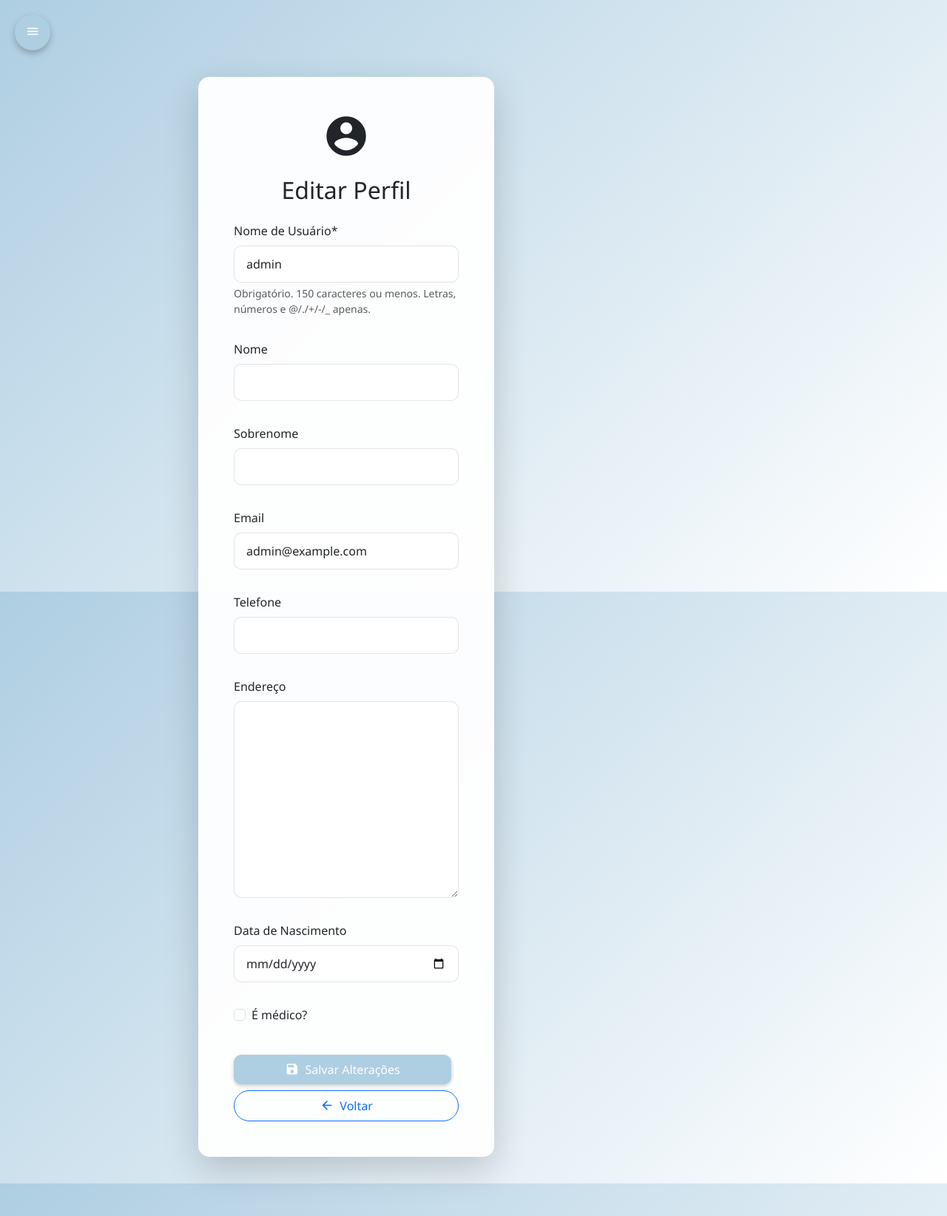
After one commit to hugoeg123/MVP1, a Django app: page /profile/edit/ in a window 1280 px wide. The commit adds this page. Shown: the whole page at 74% size. Run offline with Django 5.2, Linux system fonts and the light colour scheme; a user stored in the database is signed in; data comes from the database, SQL or seed files in the repository; both versions use the stored data as it was after the commit; some libraries are stand-ins or nearby versions.

Commit message:
Initial commit: Django project setup with authentication, profiles, and medical records

```diff
--- a/accounts/forms.py
+++ b/accounts/forms.py
@@ -1,5 +1,7 @@
 from allauth.account.forms import SignupForm
 from django import forms
+from django.contrib.auth import get_user_model
+from .models import UserProfile
 
 class CustomSignupForm(SignupForm):
     username = forms.CharField(max_length=30, label='Nome de Usuário')
@@ -13,3 +15,41 @@ class CustomSignupForm(SignupForm):
         user.username = self.cleaned_data['username']
         user.save()
         return user
+
+class UserEditForm(forms.ModelForm):
+    phone_number = forms.CharField(max_length=20, required=False, label='Telefone')
+    address = forms.CharField(widget=forms.Textarea, required=False, label='Endereço')
+    date_of_birth = forms.DateField(required=False, label='Data de Nascimento',
+                                  widget=forms.DateInput(attrs={'type': 'date'}))
+    is_doctor = forms.BooleanField(required=False, label='É médico?')
+
+    class Meta:
+        model = get_user_model()
+        fields = ['username', 'first_name', 'last_name', 'email']
+        labels = {
+            'username': 'Nome de Usuário',
+            'first_name': 'Nome',
+            'last_name': 'Sobrenome',
+            'email': 'Email'
+        }
+
+    def __init__(self, *args, **kwargs):
+        super().__init__(*args, **kwargs)
+        if self.instance and hasattr(self.instance, 'userprofile'):
+            self.fields['phone_number'].initial = self.instance.userprofile.phone_number
+            self.fields['address'].initial = self.instance.userprofile.address
+            self.fields['date_of_birth'].initial = self.instance.userprofile.date_of_birth
+            self.fields['is_doctor'].initial = self.instance.userprofile.is_doctor
+
+    def save(self, commit=True):
+        user = super().save(commit=False)
+        if commit:
+            user.save()
+            # Update UserProfile
+            profile = user.userprofile
+            profile.phone_number = self.cleaned_data['phone_number']
+            profile.address = self.cleaned_data['address']
+            profile.date_of_birth = self.cleaned_data['date_of_birth']
+            profile.is_doctor = self.cleaned_data['is_doctor']
+            profile.save()
+        return user
--- a/accounts/urls.py
+++ b/accounts/urls.py
@@ -5,5 +5,6 @@ urlpatterns = [
     path('', views.home, name='home'),  # Add the home view as root URL
     path('home/', views.home_logged, name='home_logged'),  # Add URL pattern for logged-in homepage
     path('accounts/', include('allauth.urls')),  # This includes all the authentication URLs from allauth
-    path('profile/', views.profile_view, name='account_profile'),  # Add URL pattern for user profile
+    path('profile/', views.profile_view, name='profile'),  # Add URL pattern for user profile
+    path('profile/edit/', views.edit_profile, name='edit_profile'),  # Add URL pattern for editing profile
 ]
--- a/accounts/views.py
+++ b/accounts/views.py
@@ -2,6 +2,7 @@ from django.shortcuts import render, redirect
 from django.contrib.auth.decorators import login_required
 from django.contrib import messages
 from django.urls import reverse
+from .forms import UserEditForm
 import logging
 
 # Configure logging
@@ -27,8 +28,34 @@ def home_logged(request):
 def profile_view(request):
     logger.info(f'User {request.user.username} accessing profile page')
     try:
-        return render(request, 'account/profile.html')
+        # Calculate age if date_of_birth is available
+        age = None
+        if hasattr(request.user, 'userprofile') and request.user.userprofile.date_of_birth:
+            from datetime import date
+            dob = request.user.userprofile.date_of_birth
+            today = date.today()
+            age = today.year - dob.year - ((today.month, today.day) < (dob.month, dob.day))
+
+        return render(request, 'account/profile.html', {'age': age})
     except Exception as e:
         logger.error(f'Error rendering profile page for user {request.user.username}: {str(e)}')
         messages.error(request, 'Ocorreu um erro ao carregar a página de perfil. Por favor, tente novamente.')
         return redirect(reverse('home_logged'))
+
+@login_required
+def edit_profile(request):
+    logger.info(f'User {request.user.username} accessing edit profile page')
+    try:
+        if request.method == 'POST':
+            form = UserEditForm(request.POST, instance=request.user)
+            if form.is_valid():
+                form.save()
+                messages.success(request, 'Perfil atualizado com sucesso!')
+                return redirect('profile')
+        else:
+            form = UserEditForm(instance=request.user)
+        return render(request, 'account/edit_profile.html', {'form': form})
+    except Exception as e:
+        logger.error(f'Error in edit profile for user {request.user.username}: {str(e)}')
+        messages.error(request, 'Ocorreu um erro ao editar o perfil. Por favor, tente novamente.')
+        return redirect('profile')
--- /dev/null
+++ b/templates/account/edit_profile.html
@@ -0,0 +1,37 @@
+{% extends 'base.html' %}
+{% load crispy_forms_tags %}
+
+{% block title %}Editar Perfil - Health MVP{% endblock %}
+
+{% block content %}
+<div class="min-vh-100 d-flex align-items-center justify-content-center py-5">
+    <div class="col-md-8">
+        <div class="card shadow-lg">
+            <div class="card-body">
+                <div class="text-center mb-4">
+                    <i class="material-icons" style="font-size: 64px; color: var(--primary);">account_circle</i>
+                    <h2 class="card-title mt-3">Editar Perfil</h2>
+                </div>
+
+                <form method="post">
+                    {% csrf_token %}
+                    <div class="row g-3">
+                        {{ form|crispy }}
+                    </div>
+
+                    <div class="d-grid gap-2 mt-4">
+                        <button type="submit" class="btn btn-primary d-flex align-items-center justify-content-center">
+                            <i class="material-icons me-2">save</i>
+                            Salvar Alterações
+                        </button>
+                        <a href="{% url 'profile' %}" class="btn btn-outline-primary d-flex align-items-center justify-content-center">
+                            <i class="material-icons me-2">arrow_back</i>
+                            Voltar
+                        </a>
+                    </div>
+                </form>
+            </div>
+        </div>
+    </div>
+</div>
+{% endblock %}
```
Also changed, not shown: templates/account/profile.html (+10 -2 lines), db.sqlite3.
